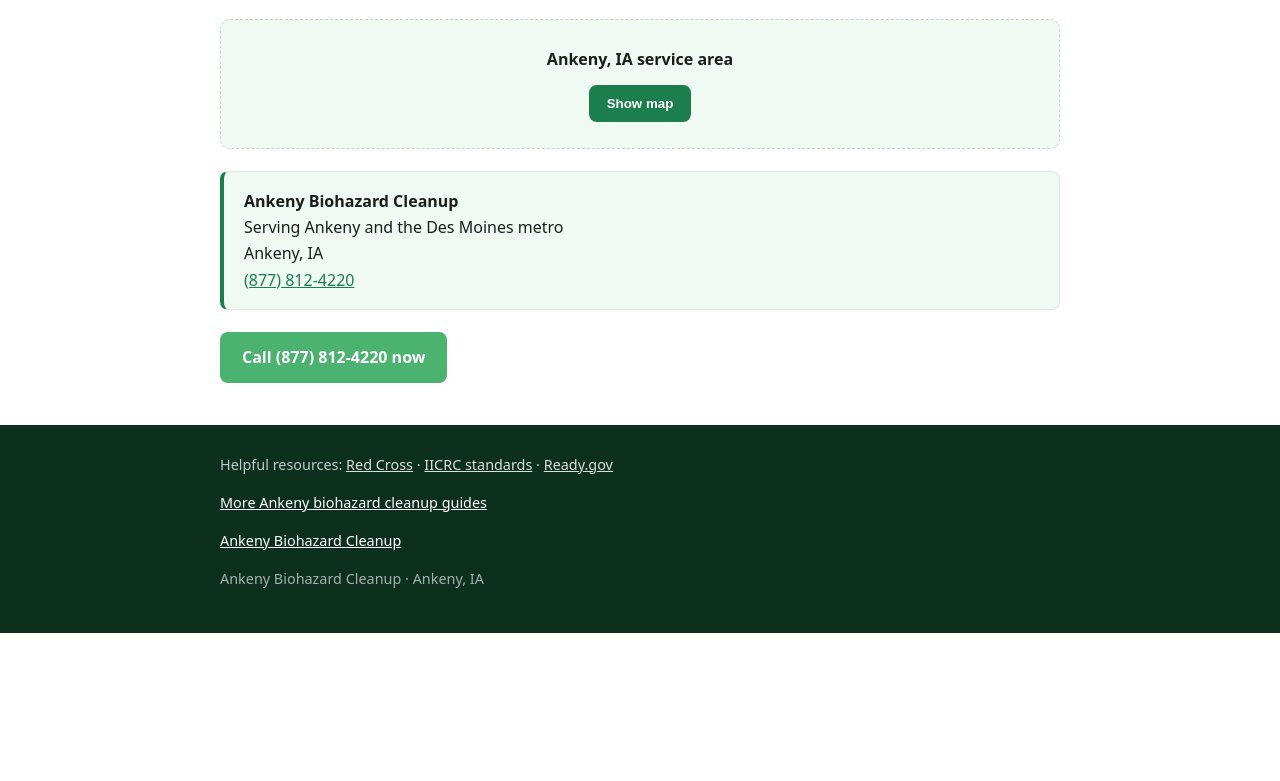
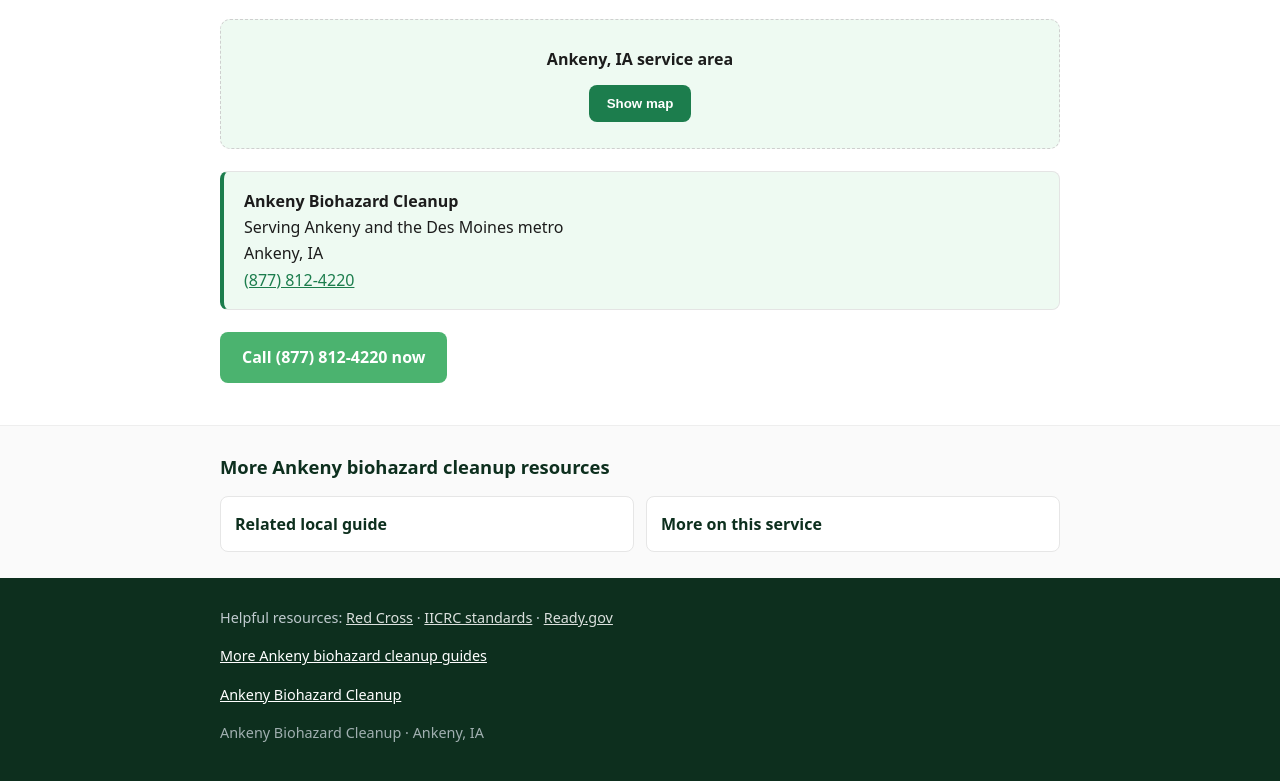
Before and after one commit to cloudstackingmasumak/rnd-ankeny-biohazard-cleanup, a plain HTML site: page index.html in a window 1280 px wide. Shown: the part 1932-2713 px from the top of the page. Before the commit the page ends 2565 px from the top, so only its background shows below. Drawn offline with Linux system fonts and the light colour scheme.

Commit message:
add index.html

```diff
--- a/index.html
+++ b/index.html
@@ -87,5 +87,6 @@
 <p><a class="cta" style="background:var(--a);color:#fff" href="tel:+18778124220">Call (877) 812-4220 now</a></p>
 </div></main>
 
+<section class="related" data-interlinked="1"><div class="wrap"><h2>More Ankeny biohazard cleanup resources</h2><div class="rgrid"><a class="rcard" href="https://ankeny-biohazard-cleanup.servicepros.deno.net/">Related local guide</a><a class="rcard" href="https://servicepros-stacks-556cg.sevalla.storage/ankeny-biohazard-cleanup/index.html">More on this service</a></div></div></section>
 <footer class="site"><div class="wrap"><p class="res">Helpful resources: <a href="https://www.redcross.org/" rel="nofollow">Red Cross</a> · <a href="https://iicrc.org/" rel="nofollow">IICRC standards</a> · <a href="https://www.ready.gov/" rel="nofollow">Ready.gov</a></p><p><a href="index.html">More Ankeny biohazard cleanup guides</a></p><p><a href="https://biohazardcleanupankenyia.us">Ankeny Biohazard Cleanup</a></p><p style="opacity:.7">Ankeny Biohazard Cleanup · Ankeny, IA</p></div></footer>
 </body></html>
```
